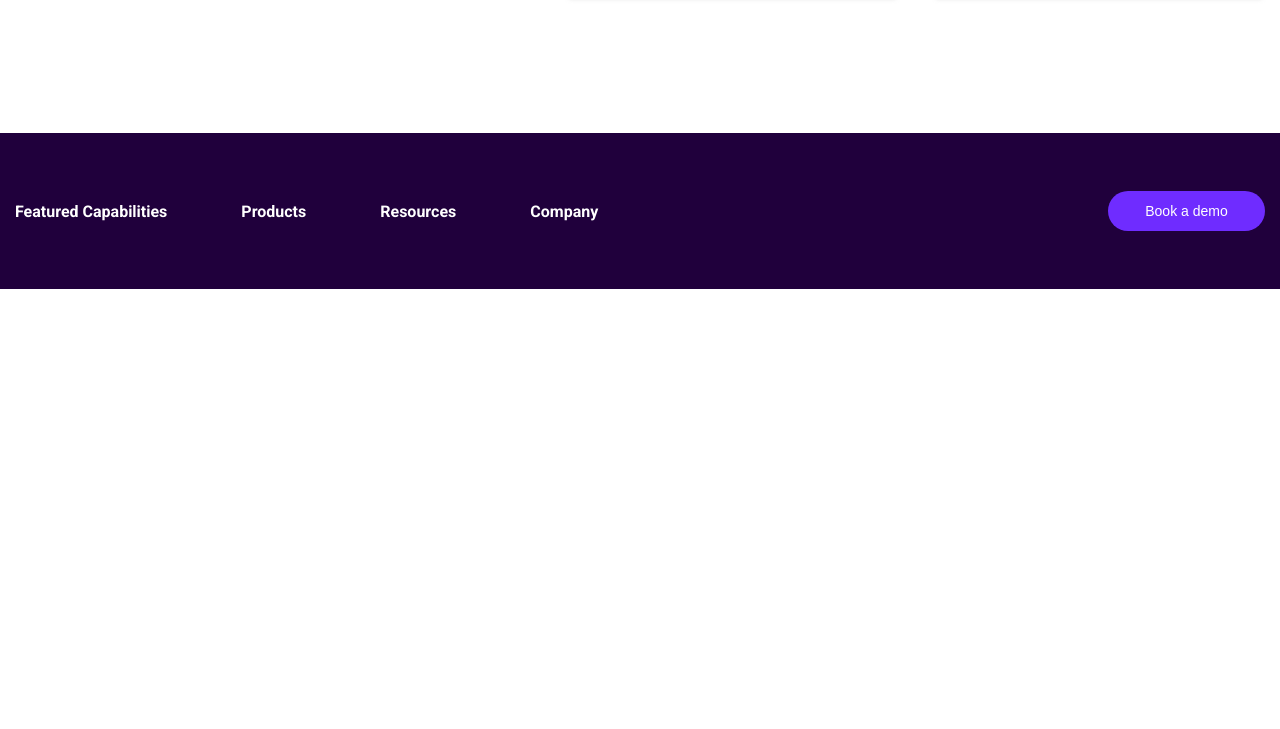
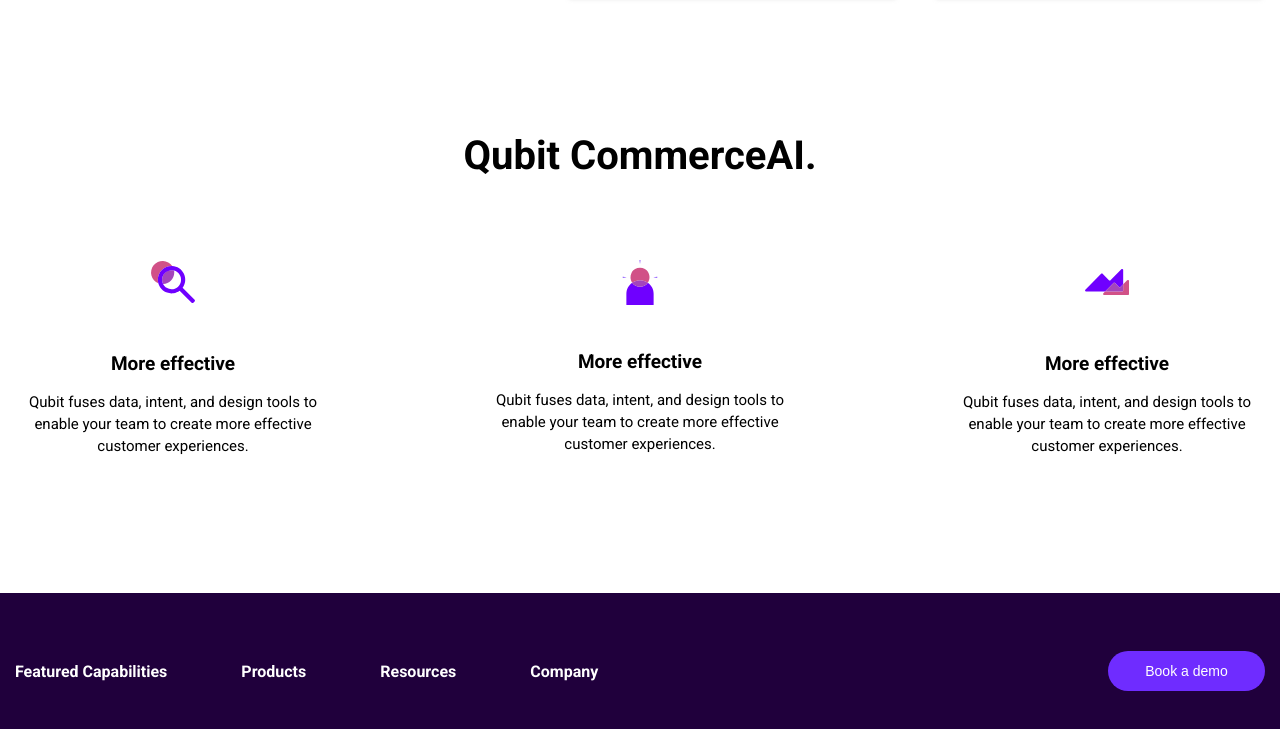
Before and after one commit to Rostuk8/project, a plain HTML site: page index.html in a window 1280 px wide. Shown: the part 1341-2070 px from the top of the page. Before the commit the page ends 1630 px from the top, so only its background shows below. Drawn offline with nearby package versions, Linux system fonts and the light colour scheme.

Commit message:
Add files via upload

```diff
--- a/index.html
+++ b/index.html
@@ -92,6 +92,40 @@
         </div>
     </div>
    </section>
+   <section class="container commerce">
+    <h2 class="commerce_title">
+        Qubit CommerceAI.
+    </h2>
+    <div class="flex">
+        <div>
+            <img src="./img/lupa.svg" alt="lupa">
+            <h5 class="commerce_pretitle">
+                More effective
+            </h5>
+            <p class="commerce_text">
+                Qubit fuses data, intent, and design tools to enable your team to create more effective customer experiences.
+            </p>
+        </div>
+        <div>
+            <img src="./img/chuvak.svg" alt="lupa">
+            <h5 class="commerce_pretitle">
+                More effective
+            </h5>
+            <p class="commerce_text">
+                Qubit fuses data, intent, and design tools to enable your team to create more effective customer experiences.
+            </p>
+        </div>
+        <div>
+            <img src="./img/goru.svg" alt="lupa">
+            <h5 class="commerce_pretitle">
+                More effective
+            </h5>
+            <p class="commerce_text">
+                Qubit fuses data, intent, and design tools to enable your team to create more effective customer experiences.
+            </p>
+        </div>
+    </div>
+   </section>
    <footer class="footer">
     <div class="container flex">
     <nav>
--- a/style/style.css
+++ b/style/style.css
@@ -140,6 +140,31 @@
     margin: 0 auto;
 }
 
+.commerce{
+    margin-bottom: 136px;
+    text-align: center;
+}
+
+.commerce_title{
+    font-weight: 700;
+    font-size: 40px;
+    line-height: 45px;
+    margin-bottom: 79px;
+}
+
+.commerce_pretitle{
+    font-weight: 700;
+    font-size: 19px;
+    line-height: 23px;
+    margin: 42px 0 16px;
+}
+
+.commerce_text{
+    font-size: 15px;
+    line-height: 22px;
+    max-width: 316px;
+}
+
 .footer{
     background-color: #20003C;
     padding: 58px 0;
```
Also changed, not shown: img/chuvak.svg (added), img/goru.svg (added), img/lupa.svg (added).
